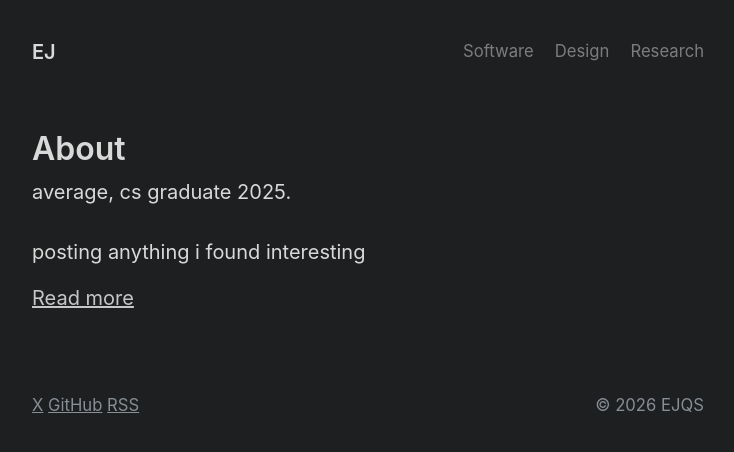
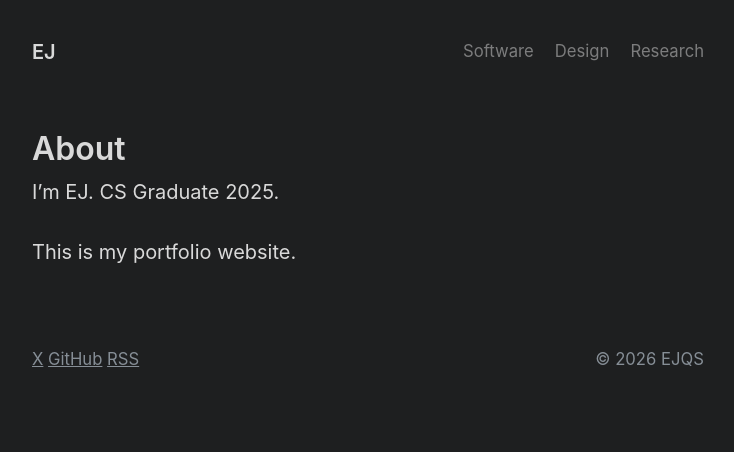
Before and after one commit to ejqs/ejqs.net, a Jekyll site: the page built from index.html, in a window 1280 px wide. Shown: the top 452 px of the page, without its empty margins (272-1006 px from the left). Built offline with Jekyll 4.4.1, drawn with Linux system fonts in a browser that asks for light colours; the list of posts is cut into pages by our own code.

Commit message:
refactor: remove About page and update navigation; enhance entry display with dates

```diff
--- a/_config.yml
+++ b/_config.yml
@@ -50,8 +50,5 @@ nav:
   - title: Research
     url: /research
 
-  # - title: About
-  #   url: /about
-
   # - title: Portfolio
   #   url: https://ejqs.dev
--- a/_layouts/page.html
+++ b/_layouts/page.html
@@ -4,5 +4,8 @@ layout: default
 
 <article class="page">
   <h1 class="page-title">{{ page.title }}</h1>
+  {% if page.date %}
+  <time datetime="{{ page.date | date_to_xmlschema }}" class="post-date">{{ page.date | date: "%b %-d, %Y" }}</time>
+  {% endif %}
   {{ content }}
 </article>
--- a/index.html
+++ b/index.html
@@ -6,12 +6,9 @@ title: Home
 <section class="page">
   <h1 class="page-title">About</h1>
   <p>
-    average, cs graduate 2025.
+    I’m EJ. CS Graduate 2025.
     <br />
     <br />
-    posting anything i found interesting
-  </p>
-  <p>
-    <a href="{{ '/about' | relative_url }}">Read more</a>
+    This is my portfolio website.
   </p>
 </section>
```
Also changed, not shown: _includes/entries.html (+5 -2 lines), about.md (deleted, +0 -8 lines), docs/README.md (+1 -1 lines), docs/content.md (+13 -16 lines), research/2024-08-06-phlex.md (added, +11 -0 lines), research/2025-04-29-beyond-keywords.md (added, +11 -0 lines), software/2026-10-04-roam-publish.md (renamed from software/roam-publish.md, +1 -0 lines).
